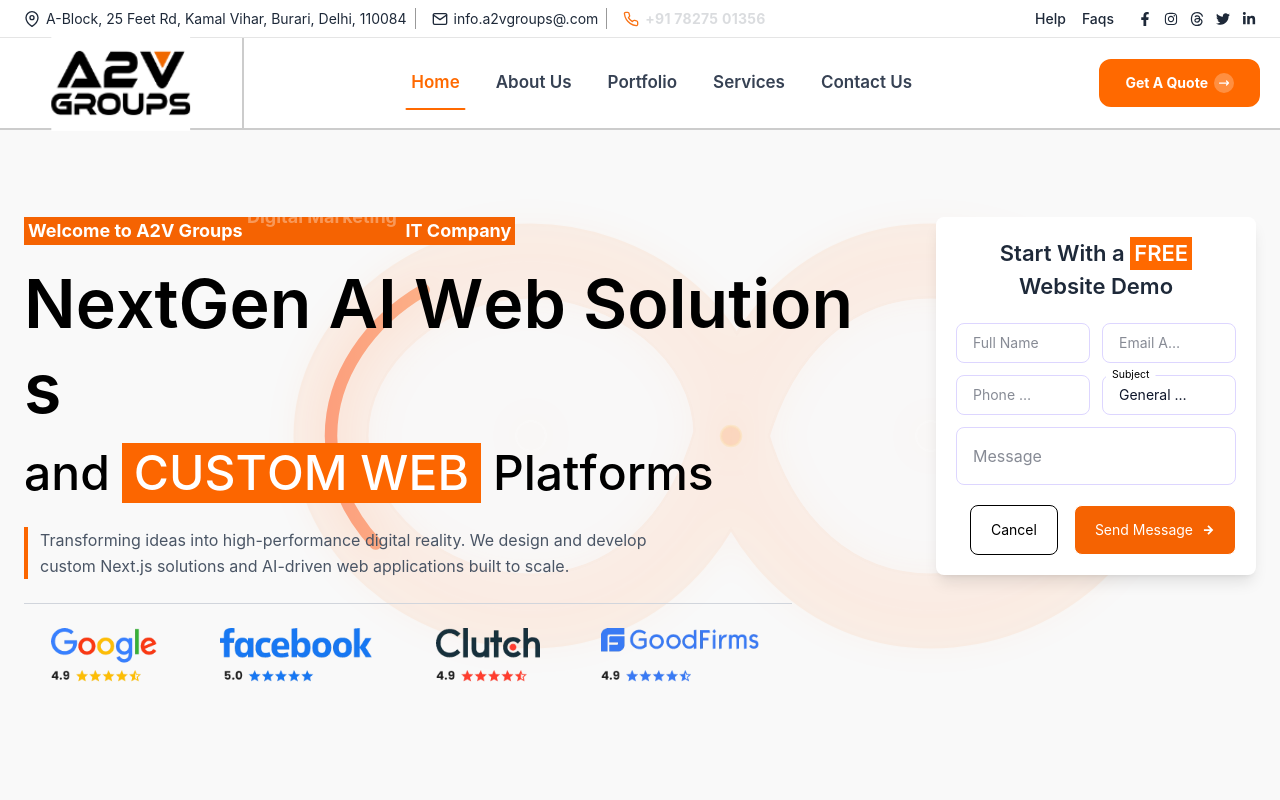
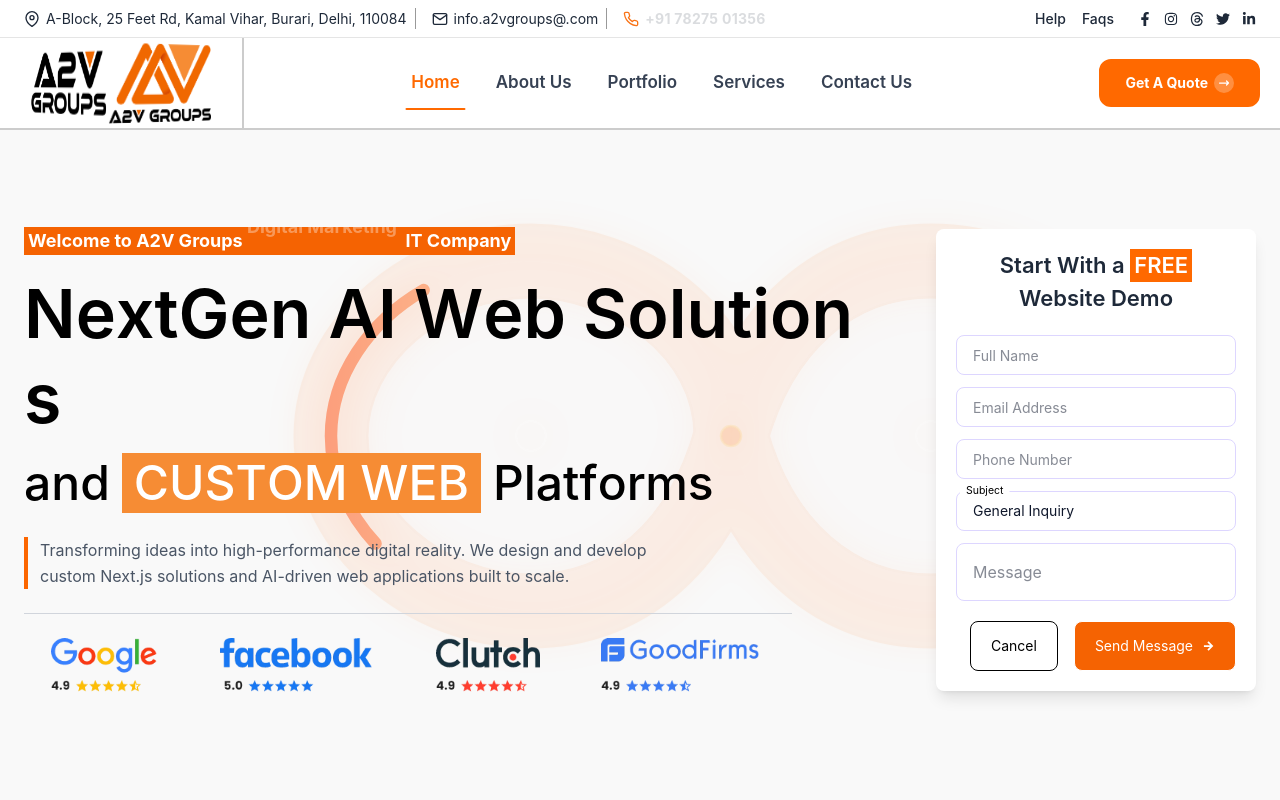
Before and after one commit to A2VOperations/A2V-web, a Next.js app: page / in a window 1280 px wide. Shown: the top 800 px of the page. Built offline with nearby package versions, Linux system fonts and the light colour scheme.

Commit message:
feat: implement responsive Navbar component, user profile page, and contact form

```diff
--- a/app/(users)/page.js
+++ b/app/(users)/page.js
@@ -600,13 +600,13 @@ export default function Home() {
       {/* ══════════════════════════════════════
           HERO
       ══════════════════════════════════════ */}
-      <section className="relative z-10 pt-10 pb-20 px-6 overflow-hidden min-h-[85vh] flex items-center bg-[#f5f5f5]/55">
+      <section className="relative z-10 pt-15 pb-20 px-6 overflow-hidden min-h-[85vh] flex items-center bg-[#f5f5f5]/55">
         <BackgroundCircle position={{ top: "45%", left: "20%", translateY: "-50%" }}
           size={2.5} />
 
         <div className="z-10 mx-auto w-full max-w-7xl">
-          <div className="grid grid-cols-1 lg:grid-cols-13 gap-16 items-start relative">
-            <div className="lg:col-span-9 flex flex-col justify-center">
+          <div className="grid grid-cols-1 lg:grid-cols-13 gap-16 items-center relative">
+            <div className="lg:col-span-9 flex flex-col  justify-center">
               {/* Heading Group – staggered block animation */}
               <div ref={headingGroupRef}>
 
@@ -626,7 +626,7 @@ export default function Home() {
                 {/* Sub-heading with Highlighting */}
                 <h2 className="mt-3 text-2xl font-medium leading-tight text-black sm:text-5xl xl:text-5xl flex flex-wrap items-center gap-x-3" style={{ opacity: 0 }}>
                   <SlideRightText text="and" delay={0.6} />{" "}
-                  <span className="inline-block bg-[#FC6600] px-3 px-1 text-white">
+                  <span className="inline-block bg-[#F68C34] px-3 px-1 text-white">
                     <SlideRightText text="CUSTOM WEB" delay={0.7} />
                   </span>{" "}
                   <SlideRightText text="Platforms" delay={1.0} />
--- a/app/components/ContactForm.js
+++ b/app/components/ContactForm.js
@@ -133,7 +133,7 @@ export default function ContactForm({ source = "homepage" }) {
       </div>
 
       <div className="grid grid-cols-2 gap-3 mb-5">
-        <div className="relative col-span-2 sm:col-span-1">
+        <div className="relative col-span-2">
           <input
             type="text"
             id="floating_outlined_name"
@@ -150,7 +150,7 @@ export default function ContactForm({ source = "homepage" }) {
           </label>
         </div>
 
-        <div className="relative col-span-2 sm:col-span-1">
+        <div className="relative col-span-2">
           <input
             type="email"
             id="floating_outlined_email"
@@ -167,7 +167,7 @@ export default function ContactForm({ source = "homepage" }) {
           </label>
         </div>
 
-        <div className="relative col-span-2 sm:col-span-1">
+        <div className="relative col-span-2">
           <input
             type="tel"
             id="floating_outlined_phone"
@@ -184,7 +184,7 @@ export default function ContactForm({ source = "homepage" }) {
           </label>
         </div>
 
-        <div className="relative col-span-2 sm:col-span-1">
+        <div className="relative col-span-2">
           <select
             id="floating_outlined_subject"
             value={form.subject}
--- a/app/navbar.js
+++ b/app/navbar.js
@@ -54,7 +54,7 @@ export default function Navbar() {
       currentAngle += 90; // Rotate to next face
       gsap.to(cubeRef.current, {
         rotateY: currentAngle,
-        duration: 1, // 1 second roll
+        duration: 2, // 1 second roll
         ease: "power2.inOut",
       });
     }, 3000); // Waits 2s, then 1s animation = 3s total loop
@@ -81,6 +81,13 @@ export default function Navbar() {
     Image3: "/images/A2V  Groups Logo2.png",
   }
 
+  const cubeFaces = [
+    { src: logo.Image1, rotateY: 0 },
+    { src: logo.Image2, rotateY: 90 },
+    { src: logo.Image3, rotateY: 180 },
+    { src: logo.Image2, rotateY: -90 },
+  ];
+
   return (
     <>
       <div className={`fixed top-0 left-0 w-full z-[100] bg-white transition-all duration-300 ${scrolled ? "-translate-y-[40px]" : "translate-y-0"}`}>
@@ -91,24 +98,14 @@ export default function Navbar() {
           <nav className="flex items-center h-[72px] lg:h-[90px] px-4 sm:px-6 lg:px-0">
 
             {/* Logo */}
-            <Link href="/" className="flex flex-col justify-center items-center lg:pl-14 lg:pr-14 lg:border-r-2 lg:border-black/20 lg:h-full [perspective:1000px]">
+            <Link href="/" className="flex flex-col justify-center items-center lg:py-2 lg:pl-14 lg:pr-14 lg:border-r-2 lg:border-black/20 lg:h-full [perspective:1000px]">
               <div ref={cubeRef} className="relative w-[130px] h-[130px] [transform-style:preserve-3d]">
-                {/* Front */}
-                <div className="absolute inset-0 bg-white [backface-visibility:hidden]" style={{ transform: 'rotateY(0deg) translateZ(65px)' }}>
-                  <Image src={logo.Image1} alt="Logo" fill className="object-contain" priority />
-                </div>
-                {/* Right */}
-                <div className="absolute inset-0 bg-white [backface-visibility:hidden]" style={{ transform: 'rotateY(90deg) translateZ(65px)' }}>
-                  <Image src={logo.Image2} alt="Logo" fill className="object-contain" priority />
-                </div>
-                {/* Back */}
-                <div className="absolute inset-0 bg-white [backface-visibility:hidden]" style={{ transform: 'rotateY(180deg) translateZ(65px)' }}>
-                  <Image src={logo.Image3} alt="Logo" fill className="object-contain" priority />
-                </div>
-                {/* Left */}
-                <div className="absolute inset-0 bg-white [backface-visibility:hidden]" style={{ transform: 'rotateY(-90deg) translateZ(65px)' }}>
-                  <Image src={logo.Image2} alt="Logo" fill className="object-contain" priority />
-                </div>
+                {cubeFaces.map((face, index) => (
+                  <div key={index} className="absolute inset-0 bg-white overflow-hidden [backface-visibility:hidden]" style={{ transform: `rotateY(${face.rotateY}deg) translateZ(65px)` }}>
+                    <Image src={face.src} alt={`Logo Face ${index + 1}`} fill className="object-contain" priority />
+                    <div className="pointer-events-none absolute top-[-50%] bottom-[-50%] w-[40px] bg-gradient-to-r from-transparent via-white/80 to-transparent -skew-x-[20deg] animate-shine-diagonal z-20" />
+                  </div>
+                ))}
               </div>
             </Link>
 
```
